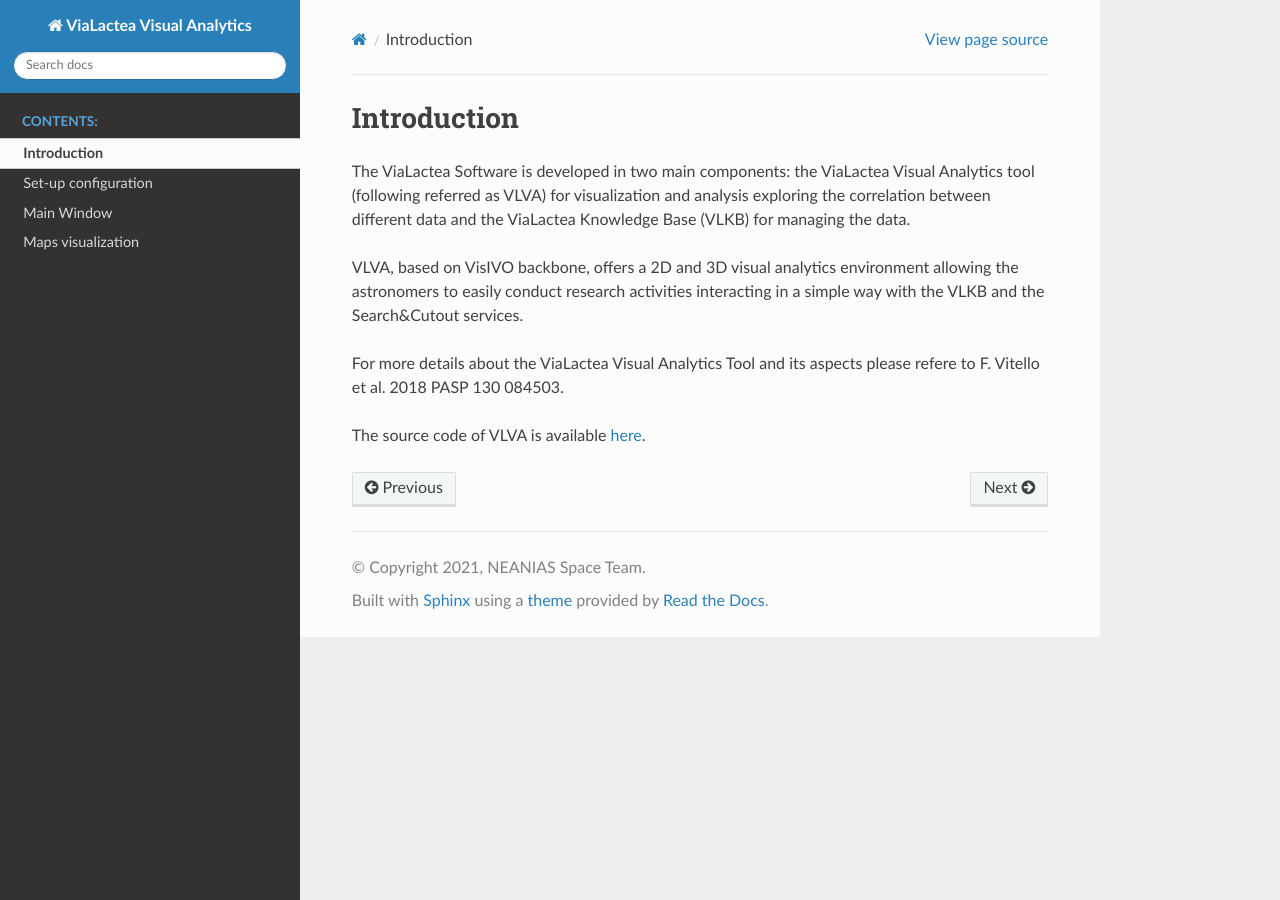
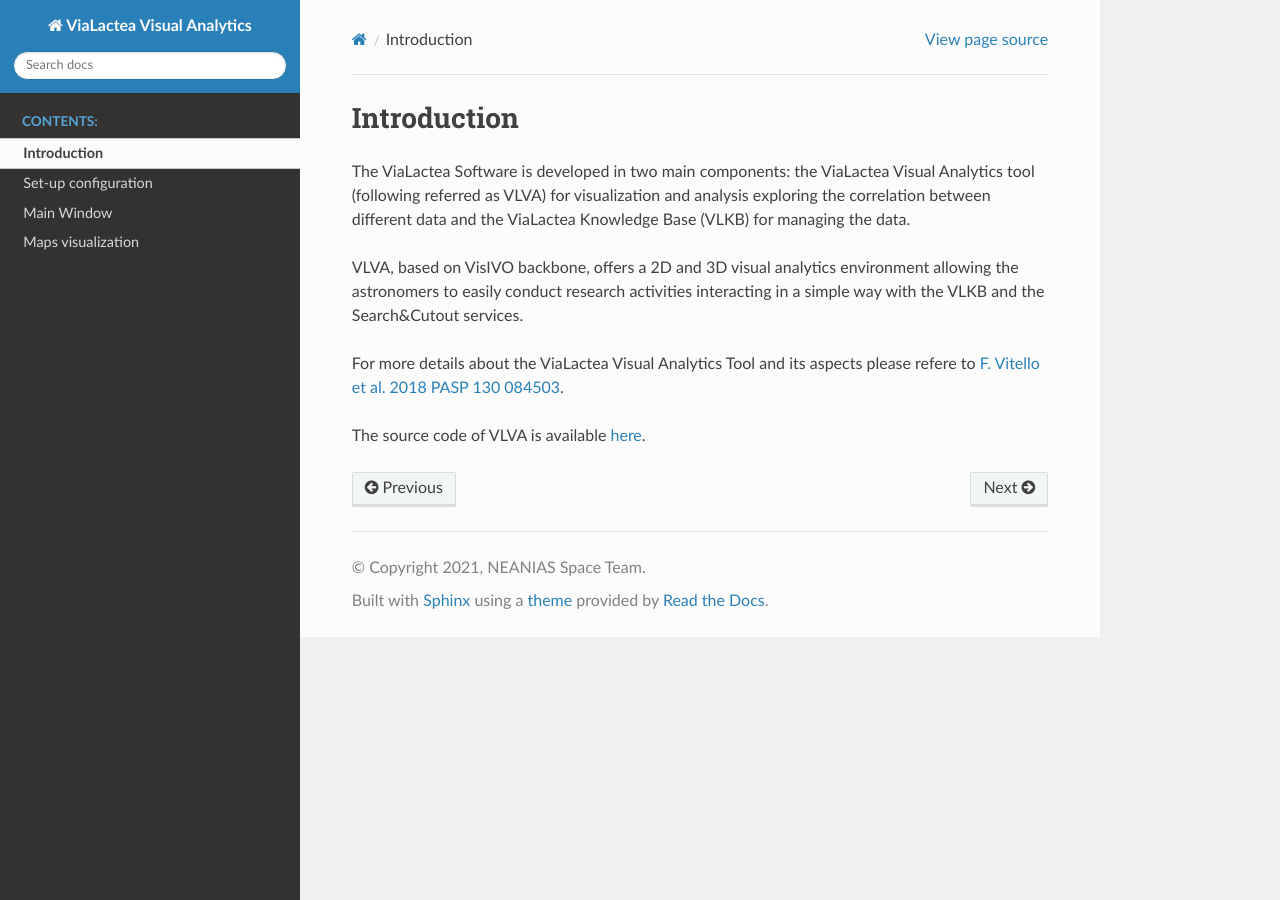
Before and after one commit to VisIVOLab/ViaLacteaVisualAnalytics-doc, a Sphinx documentation site: the page built from source/intro.rst, in a window 1280 px wide. Built offline with Sphinx 7.4.7 and the Read the Docs theme 2.0.0, drawn with Linux system fonts in a browser that asks for light colours; part of the change alters nothing that is shown.

```diff
--- a/source/intro.rst
+++ b/source/intro.rst
@@ -4,7 +4,6 @@ The ViaLactea Software is developed in two main components: the ViaLactea Visual
 
 VLVA, based on VisIVO backbone, offers a 2D and 3D visual analytics environment allowing the astronomers to easily conduct research activities interacting in a simple way with the VLKB and the Search&Cutout services.
 
-For more details about the ViaLactea Visual Analytics Tool and its aspects please refere to F. Vitello et al. 2018 PASP 130 084503.
-
+For more details about the ViaLactea Visual Analytics Tool and its aspects please refere to `F. Vitello et al. 2018 PASP 130 084503 <https://iopscience.iop.org/article/10.1088/1538-3873/aac5d2>`_.
 
 The source code of VLVA is available `here <https://github.com/NEANIAS-Space/ViaLacteaVisualAnalytics>`_.
```
